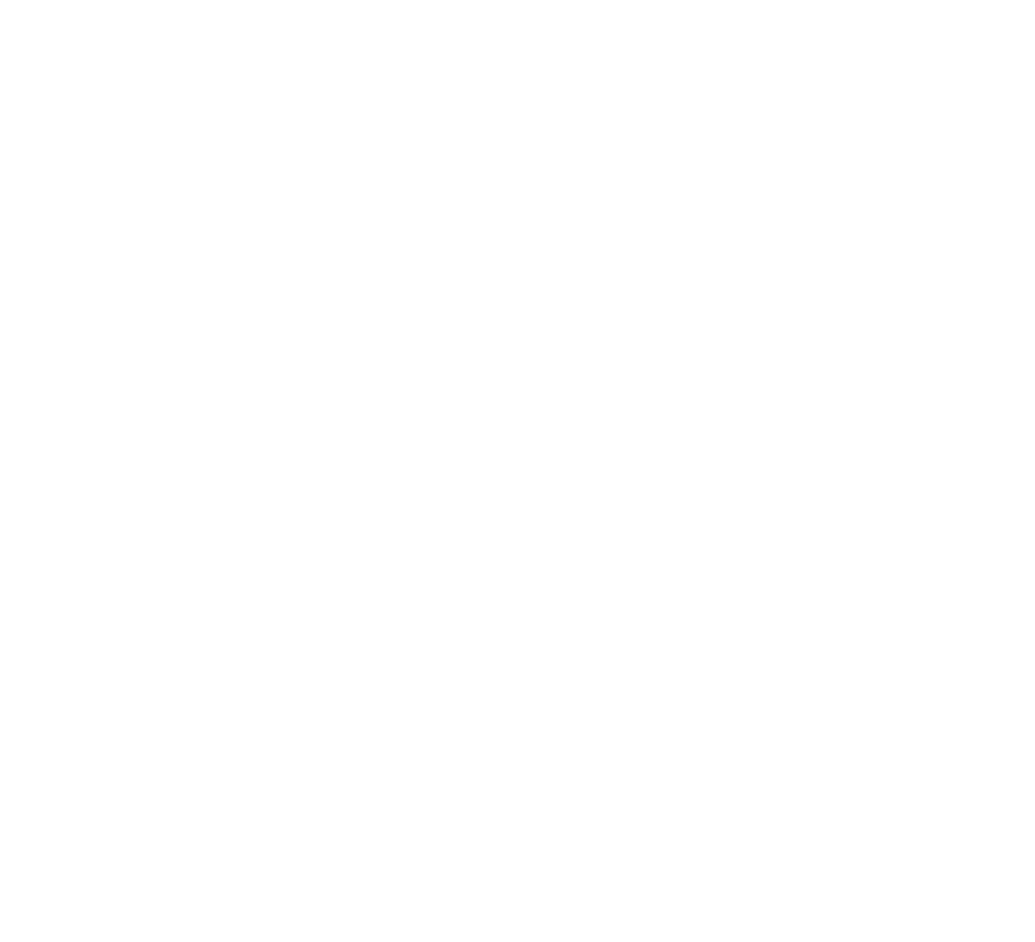
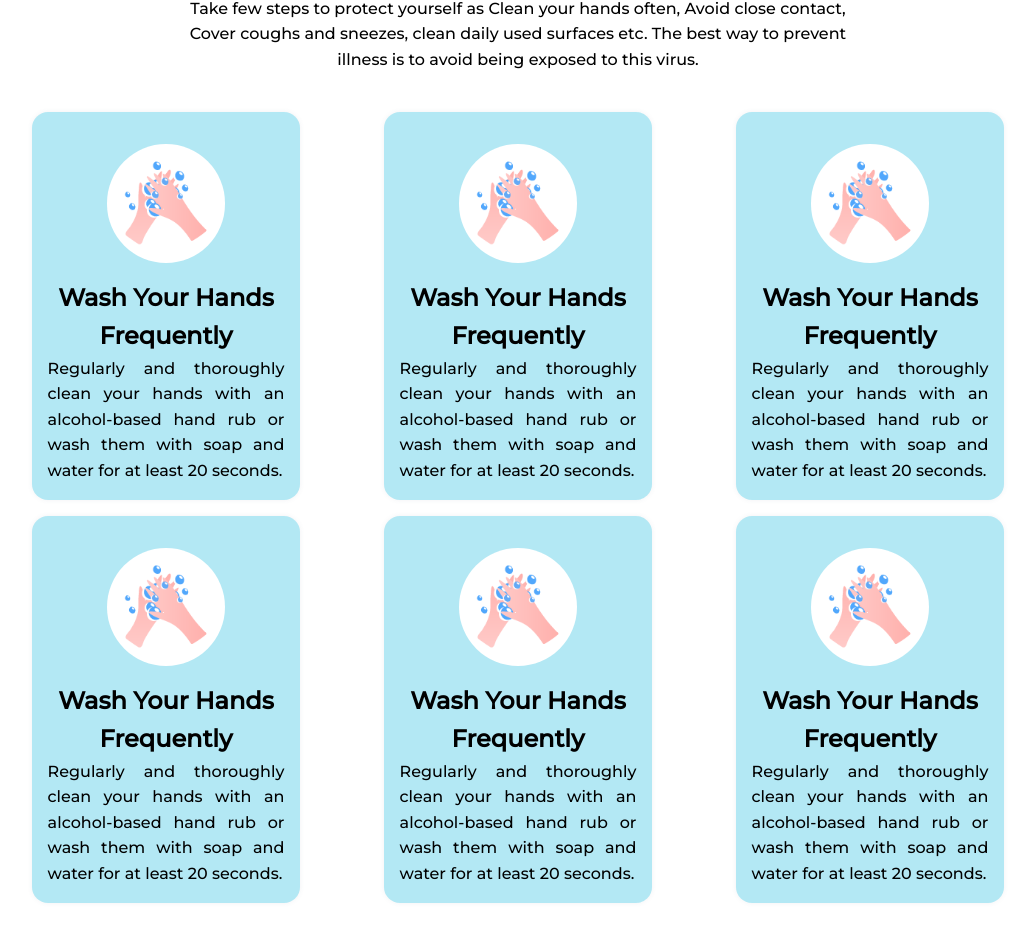
Before and after one commit to rahul2810/covid19app, an Angular app: page /protect in a window 1280 px wide. Shown: the part 230-1172 px from the top of the page, without its empty margins (122-1157 px from the left). Before the commit the page ends 800 px from the top, so only its background shows below. Built offline with nearby package versions, Linux system fonts and the light colour scheme.

Commit message:
protect page 90% done

```diff
--- a/src/app/home/home.component.html
+++ b/src/app/home/home.component.html
@@ -7,7 +7,7 @@
         is be well informed about the COVID-19 virus.
         Protect yourself and others from infection by washing your hands at-least
          20sec and not touching your face.</p>
-         <span class="mt"><a><button>How to stay SAFE ? 🛡️</button></a>
+         <span class="mt"><a routerLink="/protect"><button>How to stay SAFE ? 🛡️</button></a>
          <a href="#" class="ml">About COVID-19 &#10140;</a></span>
 </div>
 
--- a/src/app/navbar/navbar.component.html
+++ b/src/app/navbar/navbar.component.html
@@ -2,12 +2,12 @@
     <li class="logo">COVID19 APP</li>
     <nav>
         <ul class="nav_links">
-    <li><a routerLink="/home" routerLinkActive="active">Home</a></li>
+    <li><a routerLink="/home">Home</a></li>
     <li><a href="\home">About Corona</a></li>
     <li><a href="\home">Symptoms</a></li>
     <li><a href="\home">Spread</a></li>
     <li><a href="\home">Prevention</a></li>
-    <li><a routerLink="/protect" routerLinkActive="active">Do & Don't</a></li>
+    <li><a routerLink="/protect">Do & Don't</a></li>
     <li><a href="\home">FAQ</a></li>
         </ul>
     </nav>
--- a/src/app/protect/protect.component.css
+++ b/src/app/protect/protect.component.css
@@ -0,0 +1,108 @@
+section{
+    padding: 5rem;
+  display: flex;
+  flex-direction: column;
+  align-content: center;
+  justify-content: center;
+  text-align: center;
+}
+section > * {
+    margin: 0.5rem;
+    line-height: 1.6;
+    /* border: 1px black solid; */
+    /* background-color:rgb(229, 217, 243); */
+}
+section > *:nth-child(1) /*Future Note: As the first element will be the header*/
+{
+    margin-top: 3rem;
+    font-size: 2.5rem;
+}
+section > *:nth-child(2) /*Future Note: As the first element will be the header*/
+{
+   max-width: 60%;
+   margin: 0 auto;
+
+}
+.block{
+    display: grid;
+    grid-column-gap: 1rem;
+    grid-row-gap: 1rem;
+    grid-template-columns: 1fr 1fr 1fr;
+    grid-auto-rows: auto;
+    padding: 2rem;
+}
+.break {
+    flex-basis: 100%;
+    height: 0;
+  }
+.block > h1,h2{
+    font-size: 1.5rem;
+}
+.block > * {
+    padding: 1rem;
+    max-width: 80%;
+    margin: 0 auto;
+    border-radius: 1rem;
+    background-color:  rgba(4, 178, 217, 0.3);
+    box-shadow: 0px 0px 5px 0px rgb(75 85 110 / 8%);
+}
+.block p {
+
+ text-align: justify;
+}
+section a{
+    text-decoration: none;
+    color: rgba(4, 178, 217, 1);
+    transition: all 0.8s ease 0s;
+    font-weight: bold;
+}
+section a:hover{
+    color: rgba(4, 116, 141, 1);
+}
+
+.ml{
+    margin-left: 2rem;
+}
+.mt{
+    margin-top: 1rem;
+}
+section > div:nth-child(3){
+grid-column: span 2;
+}
+button{
+    padding: 1rem 2rem;
+    font-weight: bold;
+    background-color: rgba(4, 178, 217, 1);
+    color: white;
+    border: none;
+    border-radius: 3rem;
+    cursor: pointer;
+    transition: all 0.8s ease 0s;
+}
+button:hover{
+    background-color: rgba(4, 116, 141, 1);
+
+}
+img {
+    background-color: #fff;
+    max-width: 50%;
+    height: auto;
+    vertical-align: middle;
+    border-style: none;
+
+    border-radius: 5rem;
+    margin: 1rem;
+}
+
+.grey{
+    color:rgba(128, 128, 128, 0.89);
+}
+.blue{
+    color: #03588C;
+}
+.red{
+    color: #f86168;
+}
+.green{
+    color: #3dca93;
+}
--- a/src/app/protect/protect.component.html
+++ b/src/app/protect/protect.component.html
@@ -1 +1,60 @@
-<p>protect works!</p>
+<section>
+    <h1>Protect yourself</h1>
+    <p>The best thing you can do now is plan for how you can adapt your daily routine.
+        Take few steps to protect yourself as Clean your hands often, Avoid close contact, Cover coughs and sneezes,
+        clean daily used surfaces etc. The best way to prevent illness is to avoid being exposed to this virus.</p>
+    <div class="block">
+        <div>
+            <img src="assets/handwash.png" alt="Handwash Image">
+            <span>
+                <h2>Wash Your Hands Frequently</h2>
+                <p>Regularly and thoroughly clean your hands with an alcohol-based hand rub or wash them with soap and water for at least 20 seconds.</p>
+            </span>
+
+        </div>
+    <div>
+        <img src="assets/handwash.png" alt="Handwash Image">
+        <span>
+            <h2>Wash Your Hands Frequently</h2>
+                <p>Regularly and thoroughly clean your hands with an alcohol-based hand rub or wash them with soap and water for at least 20 seconds.</p>
+            </span>
+
+    </div>
+    <div>
+        <img src="assets/handwash.png" alt="Handwash Image">
+        <span>
+            <h2>Wash Your Hands Frequently</h2>
+            <p>Regularly and thoroughly clean your hands with an alcohol-based hand rub or wash them with soap and water for at least 20 seconds.</p>
+        </span>
+
+    </div>
+    <div>
+        <img src="assets/handwash.png" alt="Handwash Image">
+        <span>
+            <h2>Wash Your Hands Frequently</h2>
+                <p>Regularly and thoroughly clean your hands with an alcohol-based hand rub or wash them with soap and water for at least 20 seconds.</p>
+            </span>
+
+    </div>
+    <div>
+        <img src="assets/handwash.png" alt="Handwash Image">
+        <span>
+            <h2>Wash Your Hands Frequently</h2>
+            <p>Regularly and thoroughly clean your hands with an alcohol-based hand rub or wash them with soap and water for at least 20 seconds.</p>
+        </span>
+
+    </div>
+    <div>
+        <img src="assets/handwash.png" alt="Handwash Image">
+        <span>
+            <h2>Wash Your Hands Frequently</h2>
+                <p>Regularly and thoroughly clean your hands with an alcohol-based hand rub or wash them with soap and water for at least 20 seconds.</p>
+            </span>
+
+    </div>
+
+    </div>
+
+
+
+    </section>
```
Also changed, not shown: src/assets/handwash.png (added).
